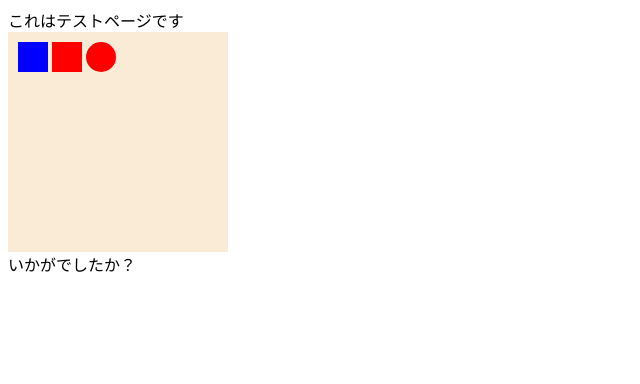
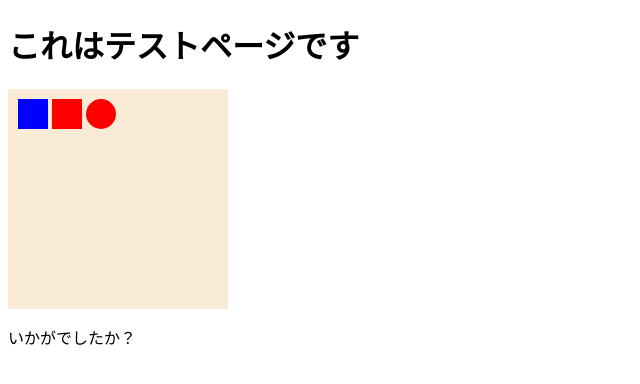
Before and after one commit to misora192/misora192.github.io, a plain HTML site: page index.html in a window 1280 px wide. Shown: the whole page, without its empty margins (0-640 px from the left). Drawn offline with Linux system fonts and the light colour scheme.

Commit message:
trivial change

```diff
--- a/index.html
+++ b/index.html
@@ -6,12 +6,14 @@
         <title>テストページ</title>
     </head>
     <body>
-        <header>これはテストページです</header>
+        <header><h1>これはテストページです</h1></header>
         <div class="wrapper">
             <div class="rectangle blue"></div>
             <div class="rectangle red"></div>
             <div class="circle red"></div>
         </div>
-        <footer>いかがでしたか？</footer>
+        <footer>
+            <p>いかがでしたか？<p>
+        </footer>
     </body>
 </html>
```
